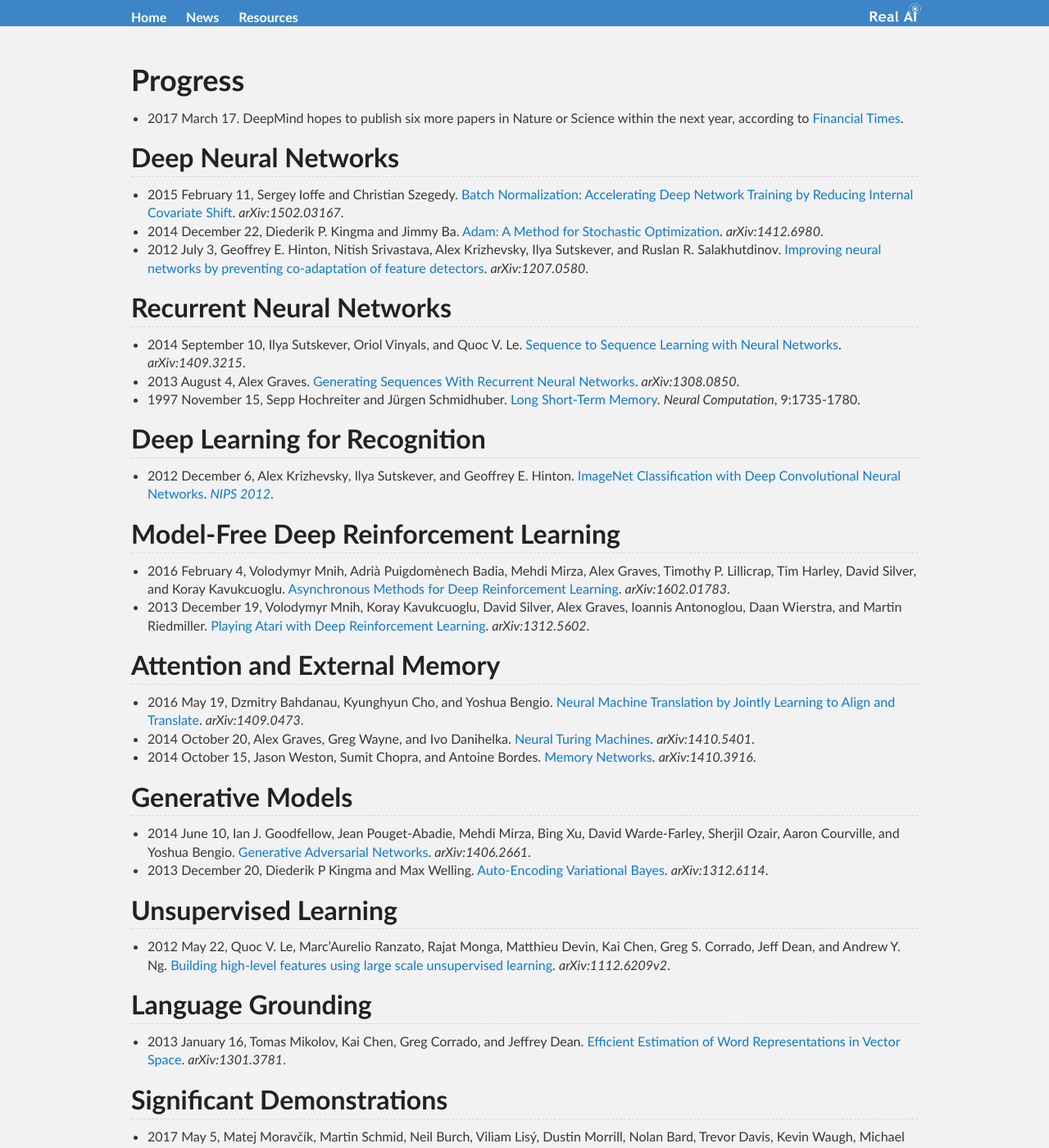
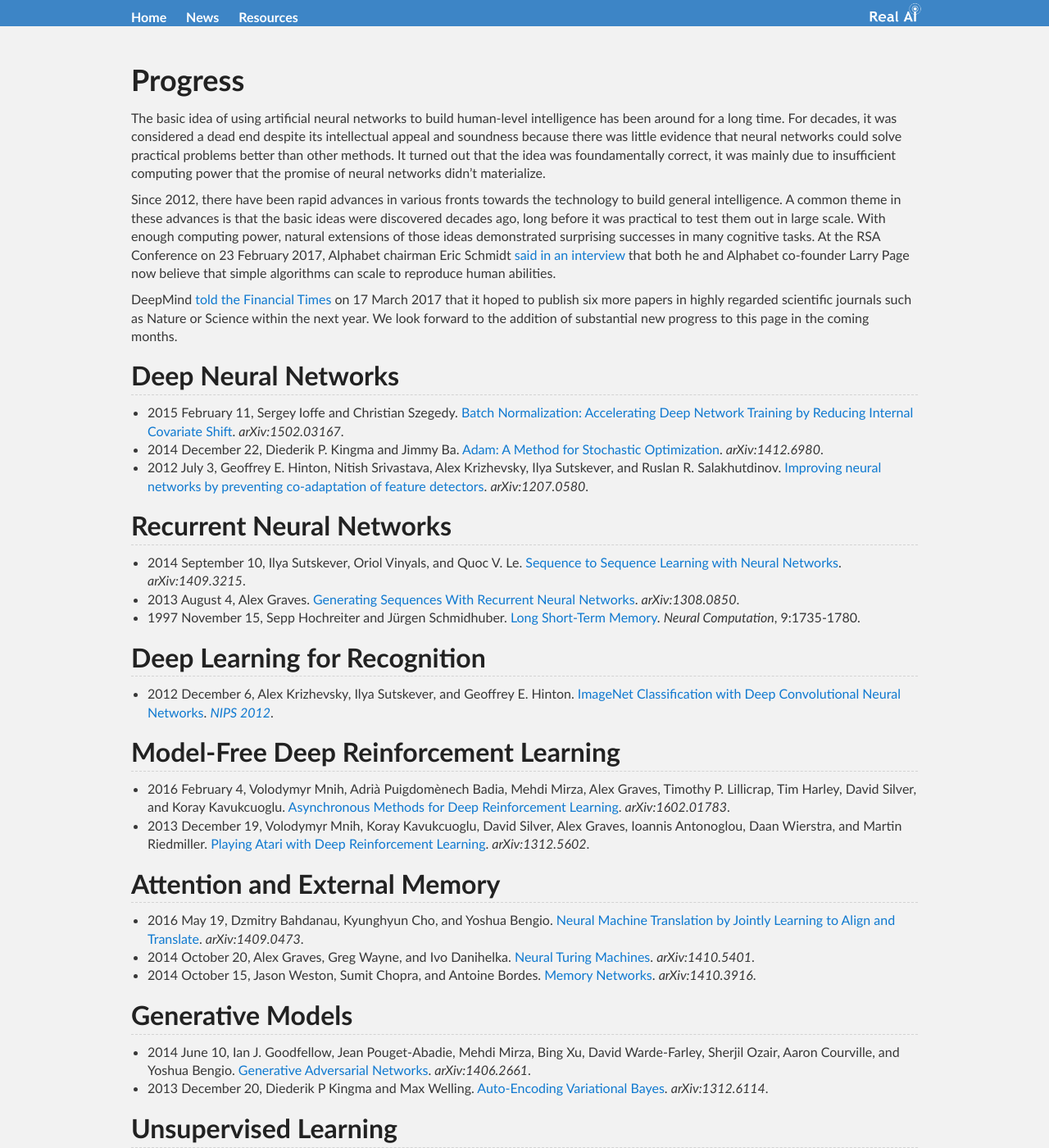
Before and after one commit to Tonywuhk/realai.org, a Jekyll site: the page built from progress.md, in a window 1280 px wide and 1400 px high. Shown: the whole window at 82% size. Built offline with Jekyll 4.4.1, drawn with Linux system fonts in a browser that asks for light colours; our own code applies the rules of GitHub Pages for plain Markdown files; comment, search, counter and statistics services are not loaded; the repository's description, which GitHub fills in, is left out; some of the changed text lies outside the part shown.

Commit message:
Update progress.md

```diff
--- a/progress.md
+++ b/progress.md
@@ -3,7 +3,11 @@
 ---
 # Progress
 
-* 2017 March 17. DeepMind hopes to publish six more papers in Nature or Science within the next year, according to [Financial Times](https://www.ft.com/content/cada14c4-d366-11e6-b06b-680c49b4b4c0).
+The basic idea of using artificial neural networks to build human-level intelligence has been around for a long time. For decades, it was considered a dead end despite its intellectual appeal and soundness because there was little evidence that neural networks could solve practical problems better than other methods. It turned out that the idea was foundamentally correct, it was mainly due to insufficient computing power that the promise of neural networks didn't materialize.
+
+Since 2012, there have been rapid advances in various fronts towards the technology to build general intelligence. A common theme in these advances is that the basic ideas were discovered decades ago, long before it was practical to test them out in large scale. With enough computing power, natural extensions of those ideas demonstrated surprising successes in many cognitive tasks. At the RSA Conference on 23 February 2017, Alphabet chairman Eric Schmidt [said in an interview](https://youtu.be/-UViiNq-dxk?t=6m) that both he and Alphabet co-founder Larry Page now believe that simple algorithms can scale to reproduce human abilities.
+
+DeepMind [told the Financial Times](https://www.ft.com/content/cada14c4-d366-11e6-b06b-680c49b4b4c0) on 17 March 2017 that it hoped to publish six more papers in highly regarded scientific journals such as Nature or Science within the next year. We look forward to the addition of substantial new progress to this page in the coming months.
 
 ## Deep Neural Networks
 
@@ -39,7 +43,7 @@
 
 ## Unsupervised Learning
 
-* 2012 May 22, Quoc V. Le, Marc'Aurelio Ranzato, Rajat Monga, Matthieu Devin, Kai Chen, Greg S. Corrado, Jeff Dean, and Andrew Y. Ng. [Building high-level features using large scale unsupervised learning](https://arxiv.org/abs/1112.6209v2). *arXiv:1112.6209v2*.
+In June 2012, Google [discovered](https://googleblog.blogspot.hk/2012/06/using-large-scale-brain-simulations-for.html) that one artificial neuron of its large-scale neural network learned to respond to pictures of cats ([Le et al., 2012](https://arxiv.org/abs/1112.6209)), despite the fact that no supervisory signals were given during training. Their models had more than 1 billion connections, an order of magnitude larger than other large networks used back then.
 
 ## Language Grounding
 
@@ -56,3 +60,7 @@
 
 * 2006 July 28, G. E. Hinton and R. R. Salakhutdinov. [Reducing the Dimensionality of Data with Neural Networks](http://science.sciencemag.org/content/313/5786/504). *Science*, 313(5786):504-507.
 * 2006 May 17, Geoffrey E. Hinton, Simon Osindero, and Yee-Whye Teh. [A Fast Learning Algorithm for Deep Belief Nets](http://www.mitpressjournals.org/doi/abs/10.1162/neco.2006.18.7.1527). *Neural Computation*, 18:1527-1554.
+
+## References
+
+* 2012 July 12, Quoc V. Le, Marc'Aurelio Ranzato, Rajat Monga, Matthieu Devin, Kai Chen, Greg S. Corrado, Jeff Dean, and Andrew Y. Ng. [Building high-level features using large scale unsupervised learning](https://arxiv.org/abs/1112.6209). *arXiv:1112.6209*.
```
